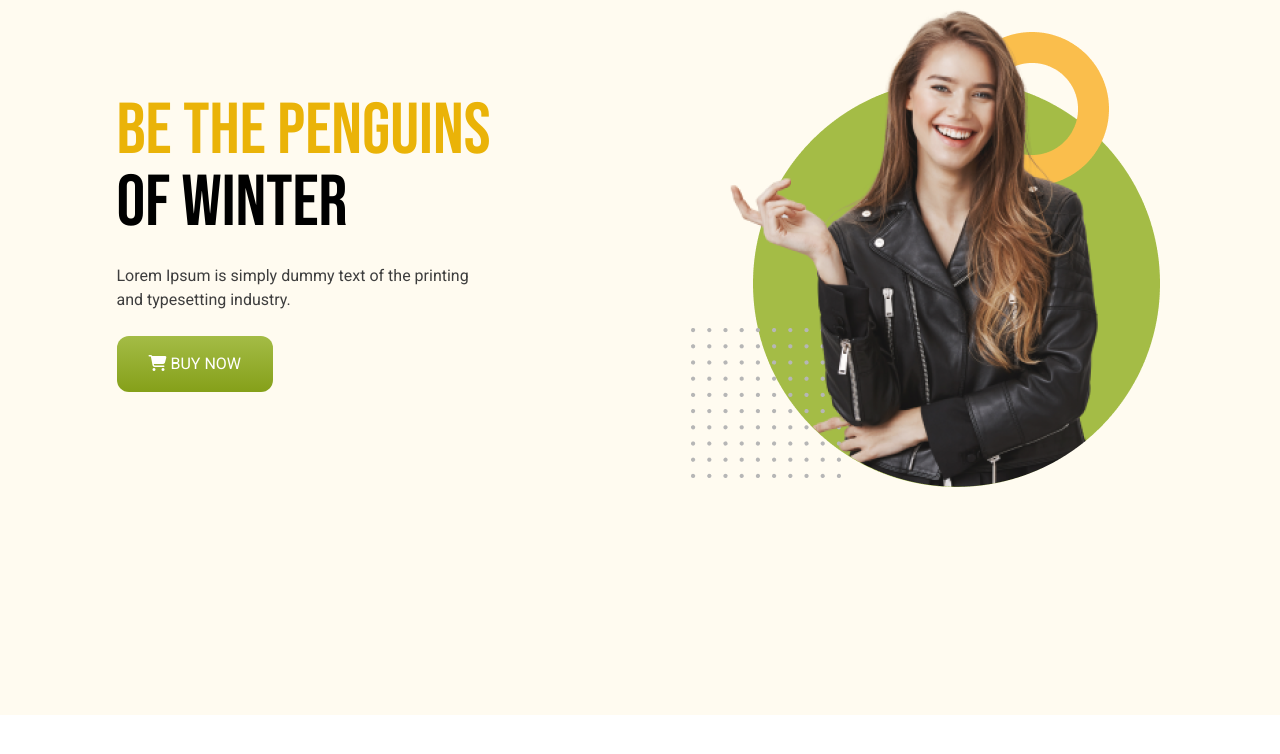
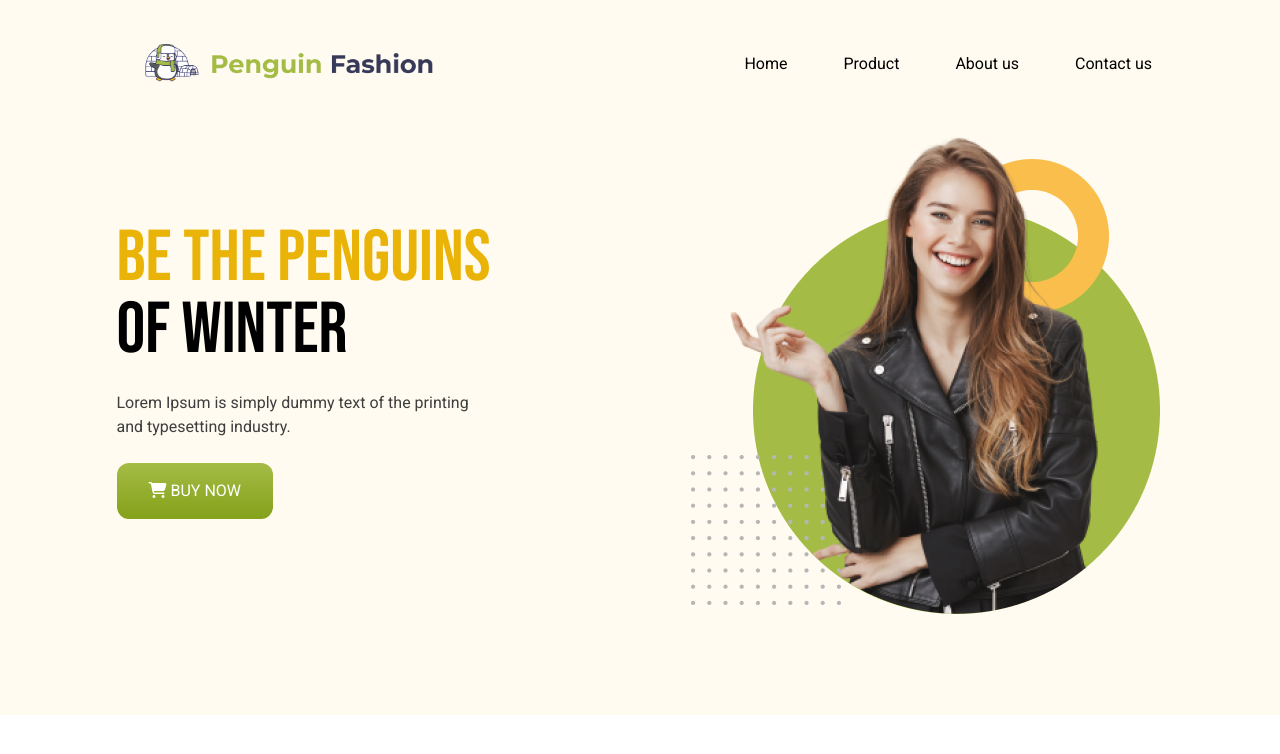
Before and after one commit to MUSHUBO/website7-penguin-fashion-tailwindcss, a plain HTML site: page index.html in a window 1280 px wide. Drawn offline with nearby package versions, Linux system fonts and the light colour scheme.

Commit message:
added navbar section

```diff
--- a/index.html
+++ b/index.html
@@ -33,22 +33,27 @@
 </head>
 
 <body class="font-roboto">
-    <header class="bg-[#FFFBF0] h-[715px] ">
+    <header class="sm:bg-[#FFFBF0] h-[715px]">
         <!-- navbar -->
-        <nav>
-            <h4></h4>
-            <ul>
-                <li><a href=""></a></li>
-                <li><a href=""></a></li>
-                <li><a href=""></a></li>
-                <li><a href=""></a></li>
+        <nav class="sm:flex items-center justify-between lg:mx-32 mx-4 sm:py-11 pt-7">
+            <div class="flex items-center justify-between mx-4">
+                <img src="icons/logo.png" alt="" class="h-[26px] w-[192px] sm:h-[39px] sm:w-[291px]">
+                <i class="fa-solid fa-bars visible sm:invisible hover:bg-sky-200 hover:shadow-lg shadow-indigo-500/40"></i>
+            </div>
+            <ul class="flex text-black gap-x-0 sm:gap-x-14 invisible sm:visible">
+                <li><a href="">Home</a></li>
+                <li><a href="">Product</a></li>
+                <li><a href="">About us</a></li>
+                <li><a href="">Contact us</a></li>
             </ul>
+
         </nav>
         <!-- banner -->
         <section class="sm:flex sm:items-center md:justify-around mx-4 ">
             <div class="my-10">
                 <!-- contain -->
-                <h1 class="sm:text-7xl text-6xl font-bebas-neue"><span class="text-yellow-500">Be the Penguins</span><br> of Winter
+                <h1 class="sm:text-7xl text-6xl font-bebas-neue"><span class="text-yellow-500">Be the
+                        Penguins</span><br> of Winter
                 </h1>
                 <br>
                 <p class="text-[#3E3E3E]">Lorem Ipsum is simply dummy text of the printing <br> and typesetting
```
